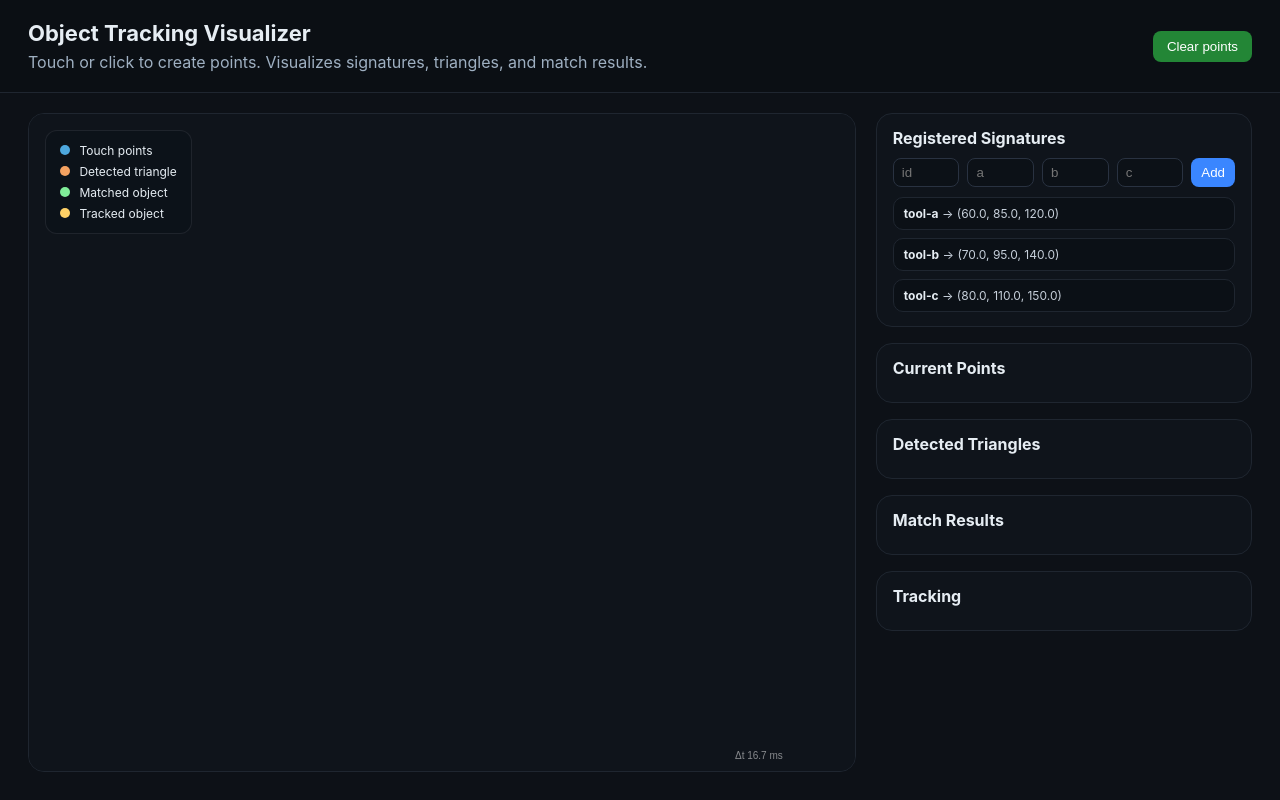
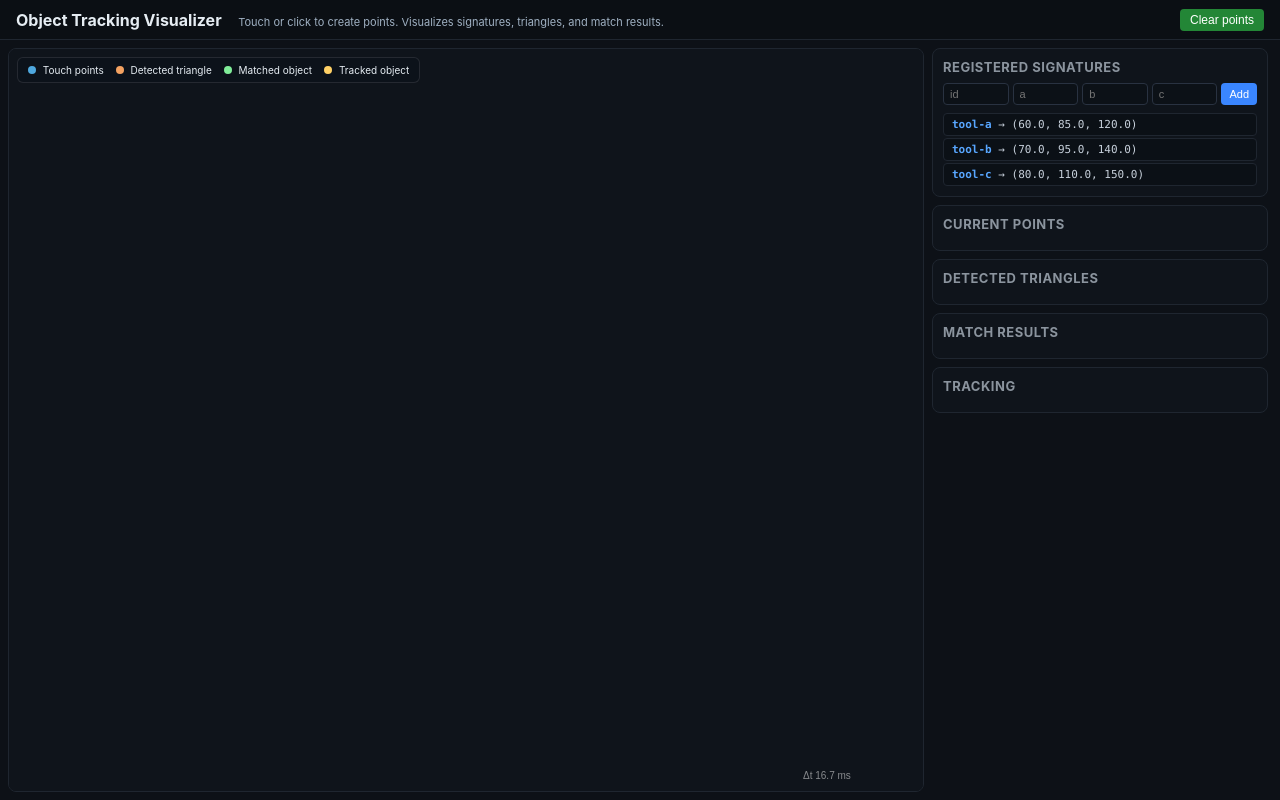
Before and after one commit to chuanqisun/box-it, a website built with Vite: page object-tracking-visualizer.html in a window 1280 px wide. Built offline with nearby package versions, Linux system fonts and the light colour scheme.

Commit message:
update debug tool

```diff
--- a/object-tracking-visualizer.html
+++ b/object-tracking-visualizer.html
@@ -6,6 +6,57 @@
     <title>Object Tracking Visualizer</title>
   </head>
   <body>
+    <div class="otv-root">
+      <header class="otv-header">
+        <div>
+          <h1>Object Tracking Visualizer</h1>
+          <p>Touch or click to create points. Visualizes signatures, triangles, and match results.</p>
+        </div>
+        <div class="otv-controls">
+          <button id="clear-points">Clear points</button>
+        </div>
+      </header>
+      <main class="otv-main">
+        <section class="otv-visual">
+          <canvas id="otv-canvas"></canvas>
+          <div class="otv-legend">
+            <div><span class="dot dot-point"></span> Touch points</div>
+            <div><span class="dot dot-tri"></span> Detected triangle</div>
+            <div><span class="dot dot-match"></span> Matched object</div>
+            <div><span class="dot dot-track"></span> Tracked object</div>
+          </div>
+        </section>
+        <section class="otv-panel">
+          <div class="panel-block">
+            <h2>Registered Signatures</h2>
+            <div class="otv-signature-form">
+              <input id="sig-id" placeholder="id" />
+              <input id="sig-a" type="number" placeholder="a" />
+              <input id="sig-b" type="number" placeholder="b" />
+              <input id="sig-c" type="number" placeholder="c" />
+              <button id="add-sig">Add</button>
+            </div>
+            <div id="sig-list" class="otv-list"></div>
+          </div>
+          <div class="panel-block">
+            <h2>Current Points</h2>
+            <div id="points-list" class="otv-list"></div>
+          </div>
+          <div class="panel-block">
+            <h2>Detected Triangles</h2>
+            <div id="triangles-list" class="otv-list"></div>
+          </div>
+          <div class="panel-block">
+            <h2>Match Results</h2>
+            <div id="matches-list" class="otv-list"></div>
+          </div>
+          <div class="panel-block">
+            <h2>Tracking</h2>
+            <div id="tracks-list" class="otv-list"></div>
+          </div>
+        </section>
+      </main>
+    </div>
     <script type="module" src="/src/object-tracking-visualizer.ts"></script>
   </body>
 </html>
--- a/src/object-tracking-visualizer.css
+++ b/src/object-tracking-visualizer.css
@@ -3,51 +3,61 @@
   font-family: "Inter", system-ui, sans-serif;
   background: #0d1117;
   color: #e6edf3;
+  height: 100%;
 }
 body {
   margin: 0;
+  height: 100%;
+  overflow: hidden;
 }
 .otv-root {
   display: flex;
   flex-direction: column;
-  min-height: 100vh;
+  height: 100vh;
 }
 .otv-header {
   display: flex;
   justify-content: space-between;
   align-items: center;
-  padding: 20px 28px;
+  padding: 8px 16px;
   background: #0b0f14;
   border-bottom: 1px solid #1f2630;
+  flex-shrink: 0;
 }
 .otv-header h1 {
-  margin: 0 0 6px;
-  font-size: 22px;
+  margin: 0;
+  font-size: 16px;
+  display: inline-block;
+  margin-right: 12px;
 }
 .otv-header p {
   margin: 0;
   color: #9fb0c2;
+  font-size: 11px;
+  display: inline-block;
 }
 .otv-controls button {
-  padding: 8px 14px;
+  padding: 4px 10px;
   background: #238636;
   border: none;
-  border-radius: 8px;
+  border-radius: 4px;
   color: white;
   cursor: pointer;
+  font-size: 12px;
 }
 .otv-main {
   display: grid;
-  grid-template-columns: minmax(320px, 2.2fr) minmax(280px, 1fr);
-  gap: 20px;
-  padding: 20px 28px 28px;
+  grid-template-columns: 1fr 340px;
+  gap: 8px;
+  padding: 8px;
   flex: 1;
+  overflow: hidden;
 }
 .otv-visual {
   position: relative;
   background: #0f141b;
   border: 1px solid #1f2630;
-  border-radius: 16px;
+  border-radius: 8px;
   overflow: hidden;
   display: flex;
   align-items: stretch;
@@ -60,22 +70,23 @@ body {
 }
 .otv-legend {
   position: absolute;
-  left: 16px;
-  top: 16px;
-  padding: 12px 14px;
-  background: rgba(12, 18, 26, 0.75);
-  border: 1px solid rgba(255, 255, 255, 0.08);
-  border-radius: 12px;
-  display: grid;
-  gap: 6px;
-  font-size: 12px;
+  left: 8px;
+  top: 8px;
+  padding: 6px 10px;
+  background: rgba(12, 18, 26, 0.85);
+  border: 1px solid rgba(255, 255, 255, 0.1);
+  border-radius: 6px;
+  display: flex;
+  gap: 12px;
+  font-size: 10px;
+  pointer-events: none;
 }
 .dot {
   display: inline-block;
-  width: 10px;
-  height: 10px;
+  width: 8px;
+  height: 8px;
   border-radius: 50%;
-  margin-right: 6px;
+  margin-right: 4px;
 }
 .dot-point {
   background: #4ea8de;
@@ -92,51 +103,79 @@ body {
 .otv-panel {
   display: flex;
   flex-direction: column;
-  gap: 16px;
+  gap: 8px;
+  overflow-y: auto;
+  padding-right: 4px;
 }
+/* Custom Scrollbar for density */
+.otv-panel::-webkit-scrollbar {
+  width: 6px;
+}
+.otv-panel::-webkit-scrollbar-track {
+  background: transparent;
+}
+.otv-panel::-webkit-scrollbar-thumb {
+  background: #30363d;
+  border-radius: 3px;
+}
+.otv-panel::-webkit-scrollbar-thumb:hover {
+  background: #484f58;
+}
+
 .panel-block {
   background: #0f141b;
   border: 1px solid #1f2630;
-  border-radius: 16px;
-  padding: 14px 16px;
+  border-radius: 8px;
+  padding: 10px;
 }
 .panel-block h2 {
-  margin: 0 0 10px;
-  font-size: 16px;
+  margin: 0 0 8px;
+  font-size: 13px;
+  color: #8b949e;
+  text-transform: uppercase;
+  letter-spacing: 0.5px;
 }
 .otv-signature-form {
   display: grid;
-  grid-template-columns: repeat(4, minmax(0, 1fr)) auto;
-  gap: 8px;
-  margin-bottom: 10px;
+  grid-template-columns: repeat(4, 1fr) auto;
+  gap: 4px;
+  margin-bottom: 8px;
 }
 .otv-signature-form input {
-  padding: 6px 8px;
-  border-radius: 8px;
+  padding: 4px 6px;
+  border-radius: 4px;
   border: 1px solid #293241;
   background: #0c1117;
   color: #e6edf3;
+  font-size: 11px;
+  width: 100%;
+  box-sizing: border-box;
 }
 .otv-signature-form button {
-  padding: 6px 10px;
+  padding: 4px 8px;
   background: #3a86ff;
   border: none;
   color: white;
-  border-radius: 8px;
+  border-radius: 4px;
   cursor: pointer;
+  font-size: 11px;
 }
 .otv-list {
   display: grid;
-  gap: 8px;
-  font-size: 12px;
+  gap: 2px;
+  font-size: 11px;
+  font-family: ui-monospace, SFMono-Regular, Menlo, Monaco, Consolas, monospace;
   color: #c7d0db;
 }
 .otv-item {
-  padding: 8px 10px;
-  border-radius: 10px;
+  padding: 4px 8px;
+  border-radius: 4px;
   background: #0b1016;
   border: 1px solid #1f2630;
+  white-space: nowrap;
+  overflow: hidden;
+  text-overflow: ellipsis;
 }
 .otv-item strong {
-  color: #e6edf3;
+  color: #58a6ff;
 }
--- a/src/object-tracking-visualizer.ts
+++ b/src/object-tracking-visualizer.ts
@@ -63,62 +63,6 @@ const state = {
   dimensions: { width: 0, height: 0 },
 };
 
-const root = document.createElement("div");
-root.className = "otv-root";
-root.innerHTML = `
-	<header class="otv-header">
-		<div>
-			<h1>Object Tracking Visualizer</h1>
-			<p>Touch or click to create points. Visualizes signatures, triangles, and match results.</p>
-		</div>
-		<div class="otv-controls">
-			<button id="clear-points">Clear points</button>
-		</div>
-	</header>
-	<main class="otv-main">
-		<section class="otv-visual">
-			<canvas id="otv-canvas"></canvas>
-			<div class="otv-legend">
-				<div><span class="dot dot-point"></span> Touch points</div>
-				<div><span class="dot dot-tri"></span> Detected triangle</div>
-				<div><span class="dot dot-match"></span> Matched object</div>
-				<div><span class="dot dot-track"></span> Tracked object</div>
-			</div>
-		</section>
-		<section class="otv-panel">
-			<div class="panel-block">
-				<h2>Registered Signatures</h2>
-				<div class="otv-signature-form">
-					<input id="sig-id" placeholder="id" />
-					<input id="sig-a" type="number" placeholder="a" />
-					<input id="sig-b" type="number" placeholder="b" />
-					<input id="sig-c" type="number" placeholder="c" />
-					<button id="add-sig">Add</button>
-				</div>
-				<div id="sig-list" class="otv-list"></div>
-			</div>
-			<div class="panel-block">
-				<h2>Current Points</h2>
-				<div id="points-list" class="otv-list"></div>
-			</div>
-			<div class="panel-block">
-				<h2>Detected Triangles</h2>
-				<div id="triangles-list" class="otv-list"></div>
-			</div>
-			<div class="panel-block">
-				<h2>Match Results</h2>
-				<div id="matches-list" class="otv-list"></div>
-			</div>
-			<div class="panel-block">
-				<h2>Tracking</h2>
-				<div id="tracks-list" class="otv-list"></div>
-			</div>
-		</section>
-	</main>
-`;
-
-document.body.appendChild(root);
-
 const canvas = document.getElementById("otv-canvas") as HTMLCanvasElement;
 const ctx = canvas.getContext("2d")!;
 
@@ -157,10 +101,9 @@ addSigButton.addEventListener("click", () => {
 });
 
 function resizeCanvas() {
-  const rect = canvas.getBoundingClientRect();
   const dpr = window.devicePixelRatio || 1;
-  const width = rect.width;
-  const height = rect.height;
+  const width = canvas.clientWidth;
+  const height = canvas.clientHeight;
 
   canvas.width = Math.round(width * dpr);
   canvas.height = Math.round(height * dpr);
@@ -174,21 +117,35 @@ function resizeCanvas() {
 window.addEventListener("resize", resizeCanvas);
 resizeCanvas();
 
+function getAreaOffset(el: HTMLElement) {
+  let x = 0;
+  let y = 0;
+  let curr: HTMLElement | null = el;
+  while (curr) {
+    x += curr.offsetLeft;
+    y += curr.offsetTop;
+    curr = curr.offsetParent as HTMLElement;
+  }
+  return { x, y };
+}
+
 canvas.addEventListener("touchstart", (event) => {
   event.preventDefault();
-  const rect = canvas.getBoundingClientRect();
+  const area = event.currentTarget as HTMLElement;
+  const offset = getAreaOffset(area);
   for (let i = 0; i < event.changedTouches.length; i++) {
     const touch = event.changedTouches[i];
-    addOrUpdatePoint(touch.identifier, touch.clientX, touch.clientY, rect);
+    addOrUpdatePoint(touch.identifier, touch.pageX - offset.x, touch.pageY - offset.y);
   }
 });
 
 canvas.addEventListener("touchmove", (event) => {
   event.preventDefault();
-  const rect = canvas.getBoundingClientRect();
+  const area = event.currentTarget as HTMLElement;
+  const offset = getAreaOffset(area);
   for (let i = 0; i < event.touches.length; i++) {
     const touch = event.touches[i];
-    addOrUpdatePoint(touch.identifier, touch.clientX, touch.clientY, rect);
+    addOrUpdatePoint(touch.identifier, touch.pageX - offset.x, touch.pageY - offset.y);
   }
 });
 
@@ -208,9 +165,7 @@ canvas.addEventListener("touchcancel", (event) => {
   }
 });
 
-function addOrUpdatePoint(id: number, clientX: number, clientY: number, rect: DOMRect) {
-  const x = clientX - rect.left;
-  const y = clientY - rect.top;
+function addOrUpdatePoint(id: number, x: number, y: number) {
   const now = performance.now();
   const existing = state.points.get(id);
   if (!existing) {
```
